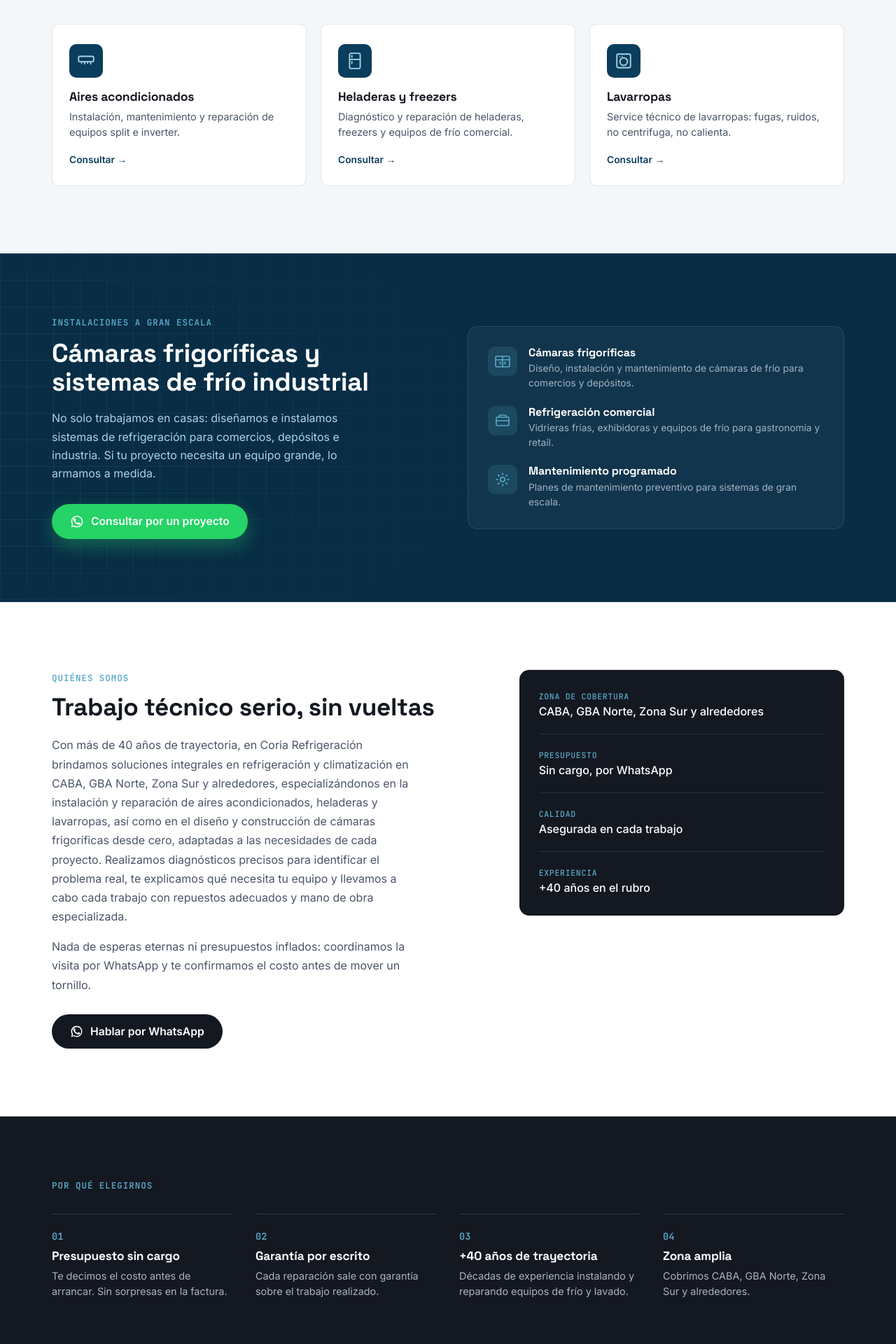
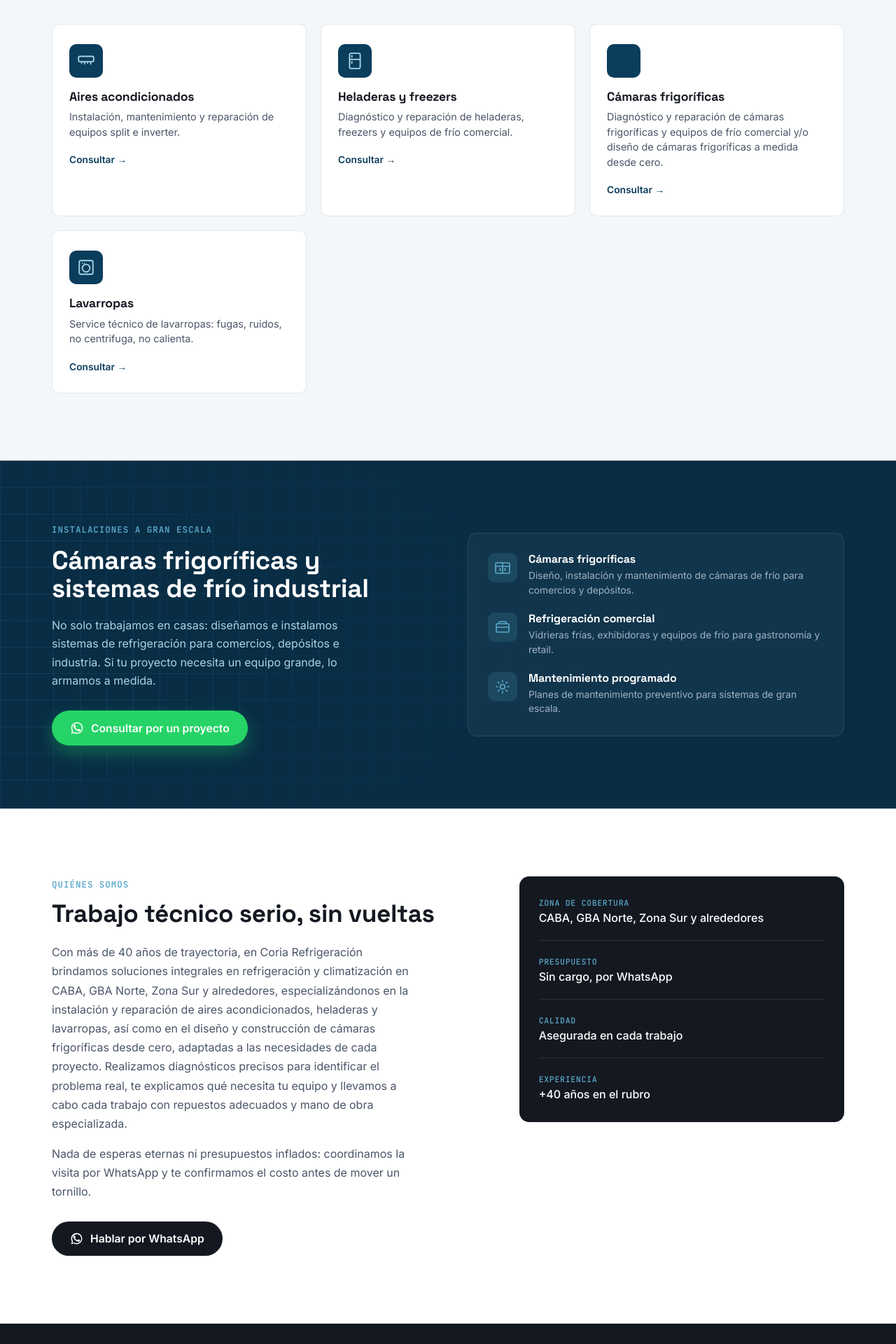
Before and after one commit to coriamartinn/landing-coriaRefrigeracion, a React (Vite) app: page / in a window 1280 px wide. Shown: the part 1000-2920 px from the top of the page at 70% size. Built offline with nearby package versions, Linux system fonts and the light colour scheme.

Commit message:
cambios en dialogos

```diff
--- a/src/components/Services.jsx
+++ b/src/components/Services.jsx
@@ -14,6 +14,12 @@ const SERVICES = [
     msg: "Hola! Quiero consultar sobre reparación de heladera o freezer.",
   },
   {
+    icon: "Camaras frigorificas",
+    title: "Cámaras frigoríficas",
+    desc: "Diagnóstico y reparación de cámaras frigoríficas y equipos de frío comercial y/o diseño de cámaras frigoríficas a medida desde cero.",
+    msg: "Hola! Quiero consultar sobre reparación de cámara frigorífica.",
+  },
+  {
     icon: "lavarropas",
     title: "Lavarropas",
     desc: "Service técnico de lavarropas: fugas, ruidos, no centrifuga, no calienta.",
@@ -22,7 +28,16 @@ const SERVICES = [
 ];
 
 function Icon({ name }) {
-  const common = { width: 26, height: 26, viewBox: "0 0 24 24", fill: "none", stroke: "currentColor", strokeWidth: 1.7, strokeLinecap: "round", strokeLinejoin: "round" };
+  const common = {
+    width: 26,
+    height: 26,
+    viewBox: "0 0 24 24",
+    fill: "none",
+    stroke: "currentColor",
+    strokeWidth: 1.7,
+    strokeLinecap: "round",
+    strokeLinejoin: "round",
+  };
   switch (name) {
     case "aire":
       return (
@@ -59,7 +74,9 @@ export default function Services() {
     <section className="services" id="servicios">
       <div className="container">
         <span className="eyebrow">Qué hacemos</span>
-        <h2 className="services-title">Un técnico, todas las soluciones de frío y lavado</h2>
+        <h2 className="services-title">
+          Un técnico, todas las soluciones de frío y lavado
+        </h2>
 
         <div className="services-grid">
           {SERVICES.map((s) => (
@@ -69,7 +86,12 @@ export default function Services() {
               </div>
               <h3 className="service-name">{s.title}</h3>
               <p className="service-desc">{s.desc}</p>
-              <a href={waLink(s.msg)} target="_blank" rel="noopener noreferrer" className="service-link">
+              <a
+                href={waLink(s.msg)}
+                target="_blank"
+                rel="noopener noreferrer"
+                className="service-link"
+              >
                 Consultar →
               </a>
             </div>
--- a/src/components/WhyUs.jsx
+++ b/src/components/WhyUs.jsx
@@ -4,7 +4,7 @@ const POINTS = [
     desc: "Te decimos el costo antes de arrancar. Sin sorpresas en la factura.",
   },
   {
-    title: "Garantía por escrito",
+    title: "Garantía y Calidad asegurada",
     desc: "Cada reparación sale con garantía sobre el trabajo realizado.",
   },
   {
@@ -25,7 +25,9 @@ export default function WhyUs() {
         <div className="whyus-grid">
           {POINTS.map((p, i) => (
             <div className="whyus-item" key={p.title}>
-              <span className="whyus-num">{String(i + 1).padStart(2, "0")}</span>
+              <span className="whyus-num">
+                {String(i + 1).padStart(2, "0")}
+              </span>
               <h3 className="whyus-title">{p.title}</h3>
               <p className="whyus-desc">{p.desc}</p>
             </div>
```
